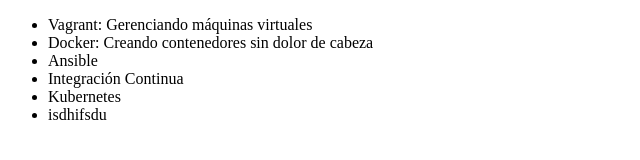
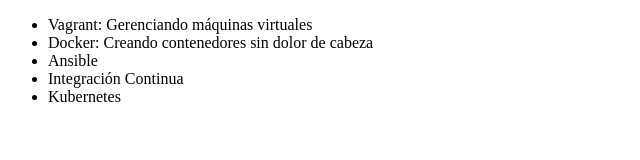
Before and after one commit to BryanECordero/practicaGit, a plain HTML site: page index.html in a window 1280 px wide. Shown: the full height of the page, 0-640 px from the left. Drawn offline with Linux system fonts and the light colour scheme.

Commit message:
Revert "Cambiando el codigo"
This reverts commit 91bf2a7a36be41df5a63c88d9d1ec55444795a54.

```diff
--- a/index.html
+++ b/index.html
@@ -11,7 +11,6 @@
         <li> Ansible </li>
         <li> Integración Continua </li>
         <li> Kubernetes </li>
-        <li>isdhifsdu</li>
     </ul>
 </body>
 </html>
```
